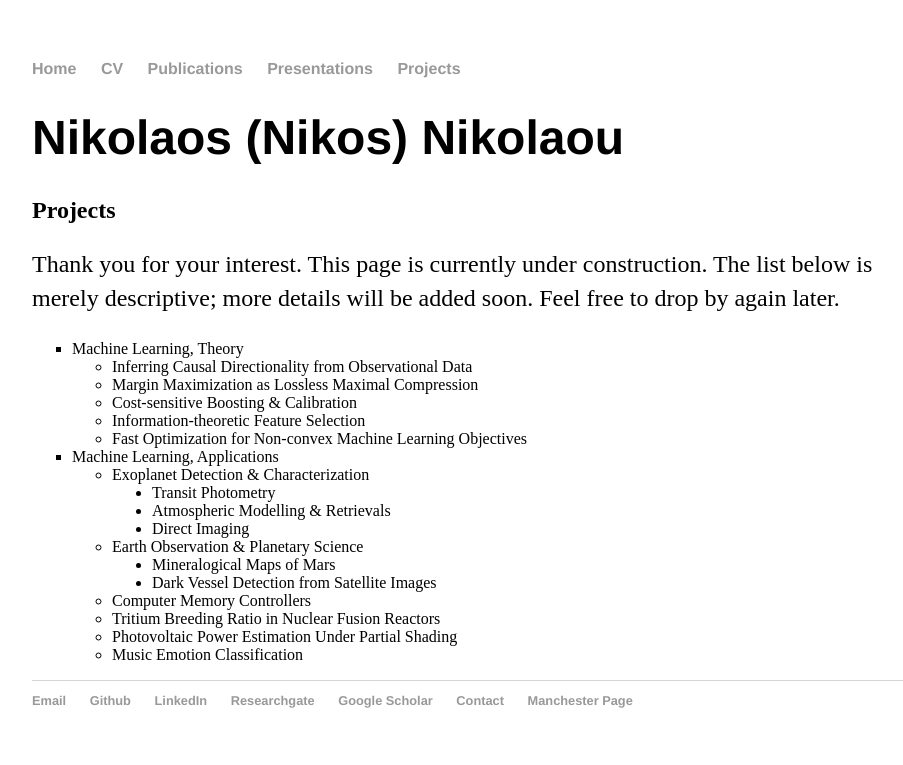
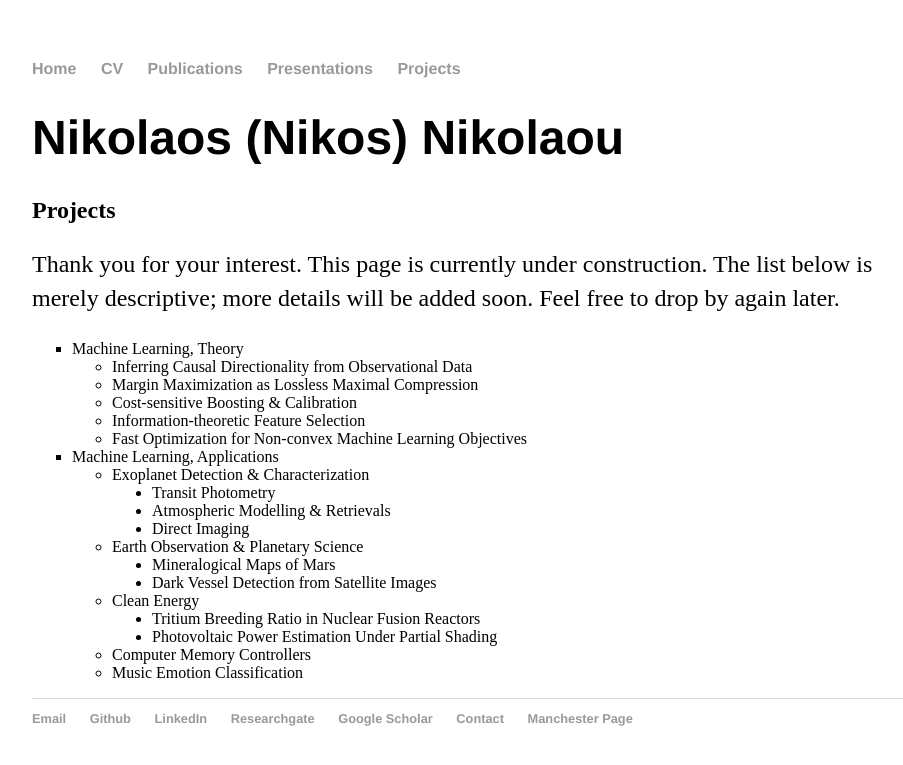
Before and after one commit to nnikolaou/nnikolaou.github.io, a Jekyll site: the page projects.html, which Jekyll copies as it is, in a window 1280 px wide. Shown: the top 765 px of the page, without its empty margins (160-1063 px from the left). Built offline with Jekyll 4.4.1, drawn with Linux system fonts in a browser that asks for light colours.

Commit message:
Update projects.html

```diff
--- a/projects.html
+++ b/projects.html
@@ -56,9 +56,12 @@
 								<li>Mineralogical Maps of Mars</li>
 								<li>Dark Vessel Detection from Satellite Images</li>
 							</ul>
+							<li>Clean Energy</li>
+							<ul style="list-style-type:disc">
+								<li>Tritium Breeding Ratio in Nuclear Fusion Reactors</li>
+								<li>Photovoltaic Power Estimation Under Partial Shading</li>
+							</ul>
   							<li>Computer Memory Controllers</li>
-							<li>Tritium Breeding Ratio in Nuclear Fusion Reactors</li>
-							<li>Photovoltaic Power Estimation Under Partial Shading</li>
 							<li>Music Emotion Classification</li>
 						</ul>
 					</ul>
```
